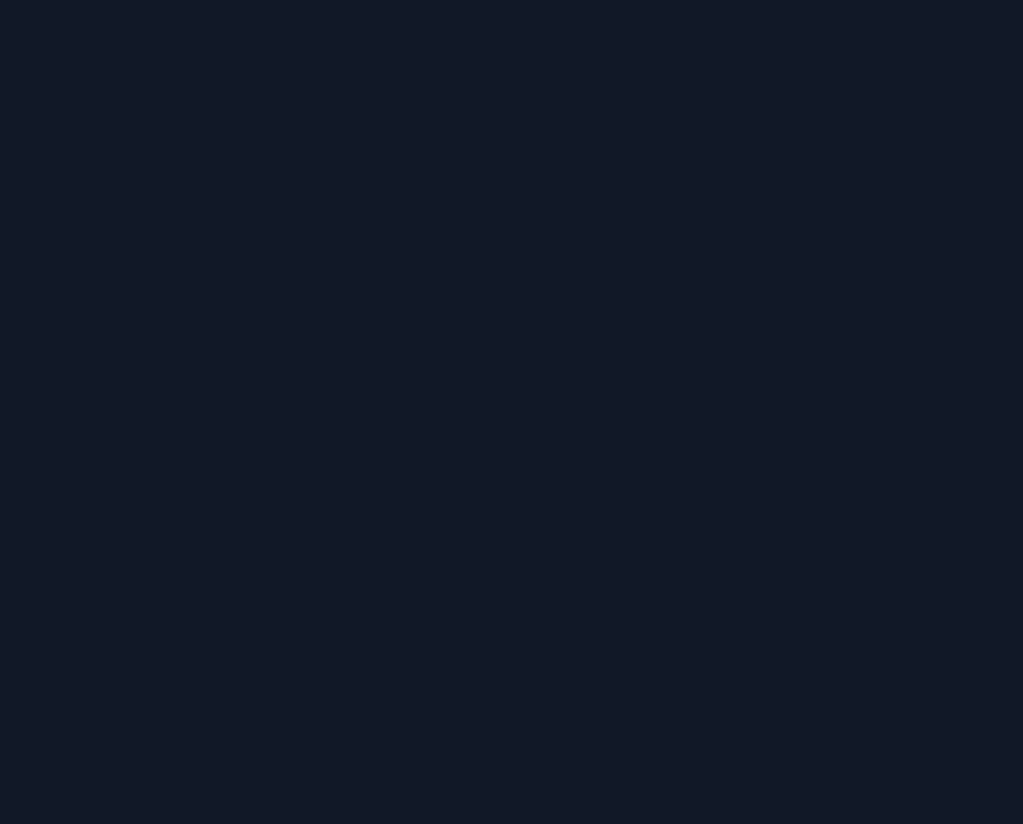
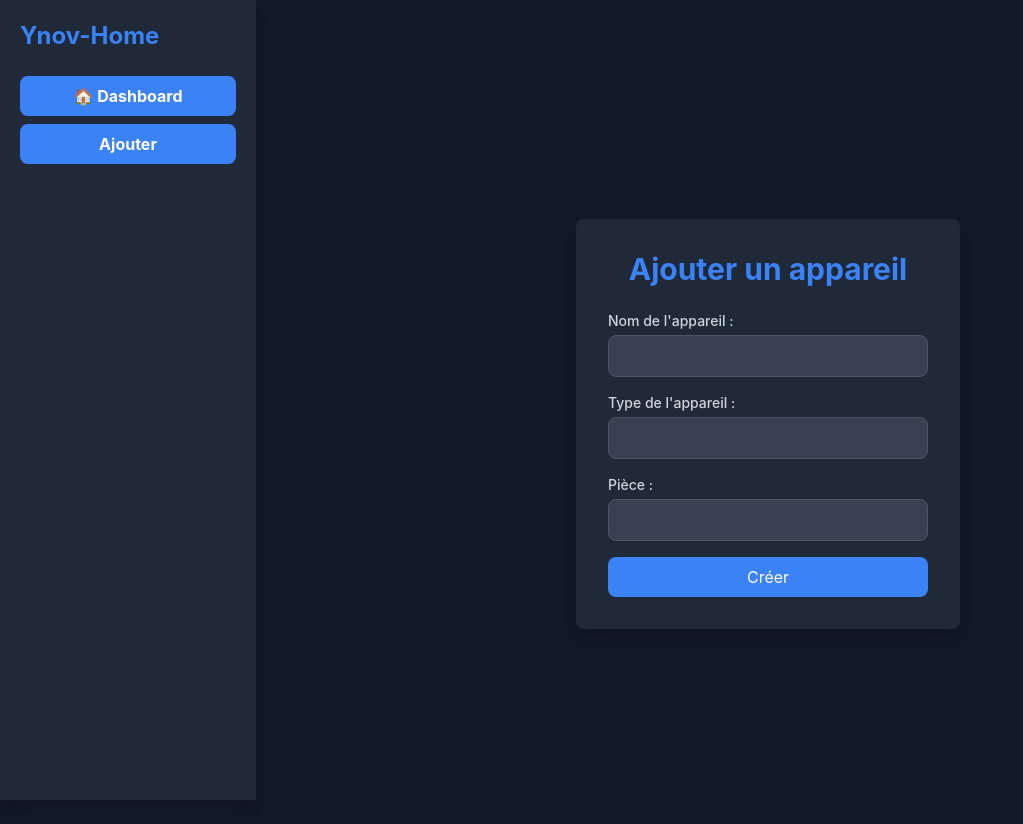
Before and after one commit to ynov-home/ynov-home-web, a React (Create React App) app: page /add in a window 1280 px wide. Before the commit this address had no page. Shown: the whole page, without its empty margins (0-1023 px from the left). Before the commit the page ends 800 px from the top, so only its background shows below. Built offline with nearby package versions, Linux system fonts and the light colour scheme; no server answers.

Commit message:
modification de lien

```diff
--- a/src/App.tsx
+++ b/src/App.tsx
@@ -9,16 +9,15 @@ function App() {
 		<Router>
 			<Routes>
 				<Route
-					path="/dashboard"
 					index
 					element={<Dashboard />}
 				/>
 				<Route
-					path="/dashboard/add"
+					path="/add"
 					element={<AjouterAppareil />}
 				/>
 				<Route
-					path="/dashboard/add/:id"
+					path="/add/:id"
 					element={<AjouterAppareil />}
 				/>
 				{/* <Route path="/login" element={<Login />} />
--- a/src/components/Layout.tsx
+++ b/src/components/Layout.tsx
@@ -12,7 +12,7 @@ const Layout = ({ children }: { children: React.ReactNode }) => {
 						<ul className="space-y-3">
 							<li>
 								<Link
-									to="/dashboard"
+									to="/"
 									className="block btn-primary text-center mb-2"
 								>
 									🏠 Dashboard
```
